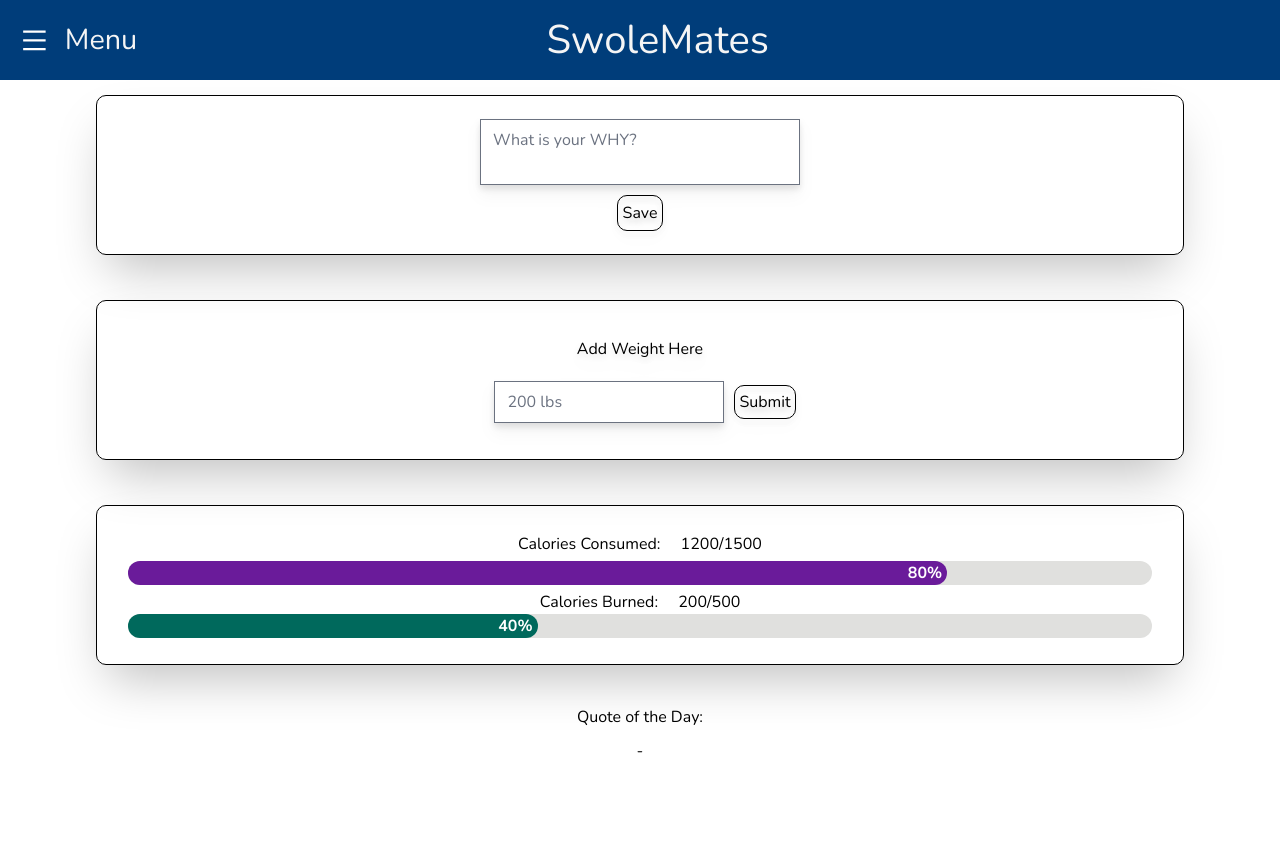
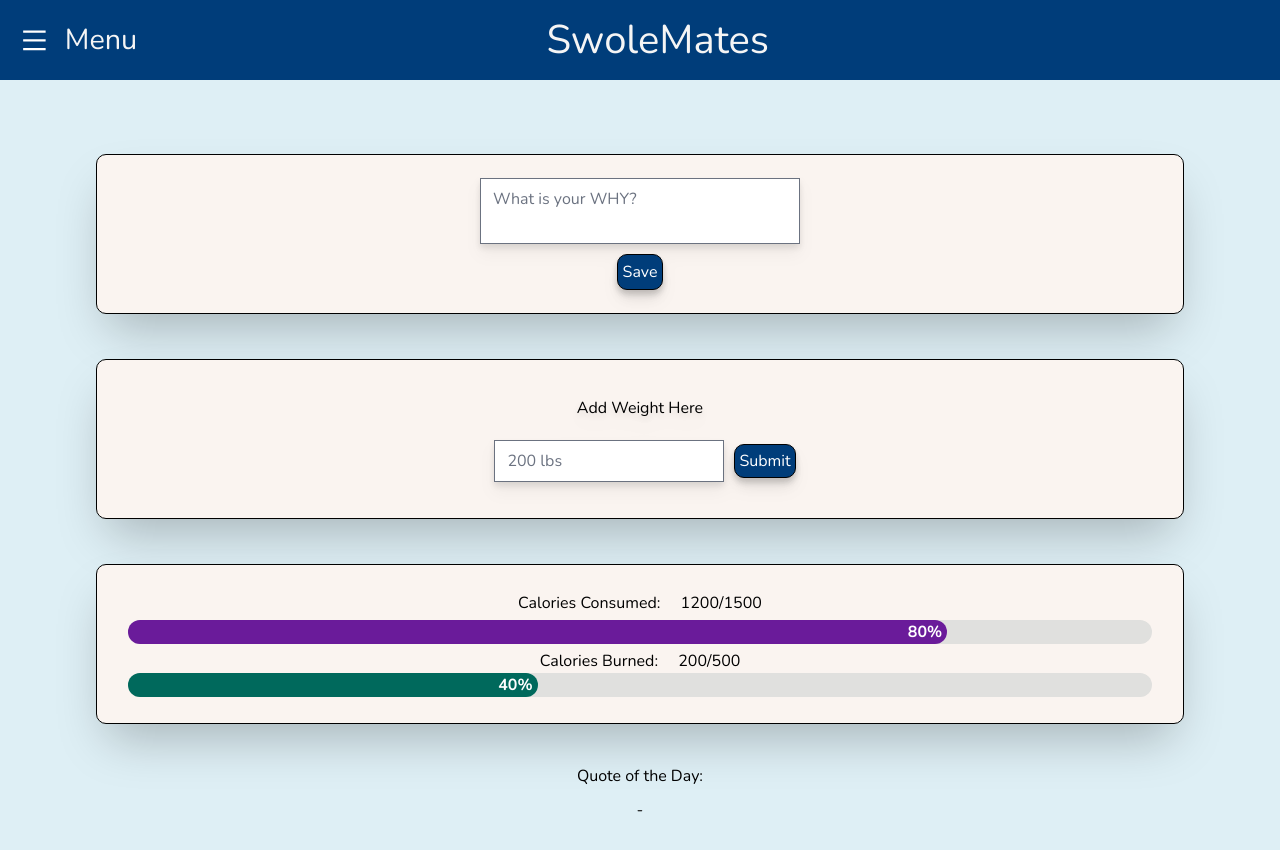
Before and after one commit to jonteal/SwoleMates, a React (Create React App) app in the folder client/: page /home in a window 1280 px wide. Shown: the top 850 px of the page. Before the commit the page ends 800 px from the top, so only its background shows below. Built offline with nearby package versions, Linux system fonts and the light colour scheme; no server answers.

Commit message:
added typeDef, resolver, query, mutation for weight and made some styling/format changes to quote, personal development, weight and dashboard

```diff
--- a/client/src/components/Dashboard/dashboard.css
+++ b/client/src/components/Dashboard/dashboard.css
@@ -1,11 +1,15 @@
 .card-container {
+    background-color: #deeff5;
     display: flex;
     flex-direction: column;
     align-items: center;
     justify-content: center;
+    height: 100vh;
+    width: 100vw;
 }
 
 .development {
+    background-color: #faf4f0;
     display: flex;
     align-items: center;
     justify-content: center;
@@ -19,6 +23,7 @@
 }
 
 .weight {
+    background-color: #faf4f0;
     display: flex;
     align-items: center;
     justify-content: center;
@@ -33,6 +38,7 @@
 }
 
 .calories {
+    background-color: #faf4f0;
     display: flex;
     flex-direction: column;
     align-items: center;
--- a/client/src/components/PersonalDevelopment/PersonalDevelopment.css
+++ b/client/src/components/PersonalDevelopment/PersonalDevelopment.css
@@ -19,6 +19,8 @@
 }
 
 .dev-btn {
+    background-color: #003d7a;
+    color: white;
     margin-top: 10px;
     border: solid black 1px;
     padding: 5px;
@@ -27,4 +29,5 @@
 
 .dev-btn:hover {
     background-color: aquamarine;
+    color: black;
 }
--- a/client/src/components/Quote/quote.css
+++ b/client/src/components/Quote/quote.css
@@ -1,3 +1,10 @@
+.quote-container {
+    display: flex;
+    flex-direction: column;
+    align-items: center;
+    justify-content: center;
+}
+
 .quote-card {
     display: flex;
     flex-direction: column;
@@ -8,10 +15,16 @@
 
 .quote-header {
     display: flex;
+    align-items: center;
+    justify-content: center;
+    text-align: center;
     margin: 5px;
     padding: 5px;
 }
 
 .quote {
+    display: flex;
+    align-items: center;
+    justify-content: center;
     text-align: center;
 }
--- a/client/src/components/Weight/Weight.jsx
+++ b/client/src/components/Weight/Weight.jsx
@@ -1,7 +1,21 @@
 import React, { useState, useEffect } from 'react';
+import { useQuery, useMutation } from '@apollo/client';
+import { GET_WEIGHT } from '../../utils/queries';
+import { UPDATE_WEIGHT } from '../../utils/mutations';
 import './weight.css';
 
 const Weight = () => {
+    const { loading, data } = useQuery(GET_WEIGHT);
+    const weigthData = data?.me || {};
+
+    const [updateWeight, {error}] = useMutation(UPDATE_WEIGHT);
+
+    // function not finished
+    const handleUpdateWeight = async (savedWeight) => {
+        const weightToSave =
+        console.log(savedWeight);
+    };
+
     const [userWeightData, setUserWeightData] = useState({ weight: '' });
     const [weight, setWeight] = useState('');
     const handleSubmit = (event) => {
--- a/client/src/components/Weight/weight.css
+++ b/client/src/components/Weight/weight.css
@@ -24,6 +24,12 @@
     padding: 4px;
 }
 
+.weightButton {
+    background-color: #003d7a;
+    color: white;
+}
+
 .weightButton:hover {
     background-color: aqua;
+    color: black;
 }
--- a/client/src/utils/mutations.js
+++ b/client/src/utils/mutations.js
@@ -47,7 +47,7 @@ export const ADD_PROFILE = gql`
 mutation startProfile(
   $firstName: String!,
   $lastName: String!,
-  $weight: Int!,
+  $weight: Float!,
   $age: Int!,
   $height: Int!,
   $sex: String!,
@@ -64,4 +64,15 @@ mutation startProfile(
       firstName
     }
   }
+`;
+
+export const UPDATE_WEIGHT = gql`
+  mutation updateWeight($weightData: Float!) {
+    updateWeight(weightData: $weightData) {
+      _id
+      username
+      email
+      savedWeight
+    }
+  }
 `
--- a/client/src/utils/queries.js
+++ b/client/src/utils/queries.js
@@ -0,0 +1,16 @@
+import { gql } from '@apollo/client';
+
+export const GET_WEIGHT = gql`
+    query me {
+        me {
+            _id
+            username
+            email
+            weight
+            height
+            age
+            sex
+            goal
+        }
+    }
+`;
```
Also changed, not shown: 2 other files (tests, documents, lock files or other folders).
